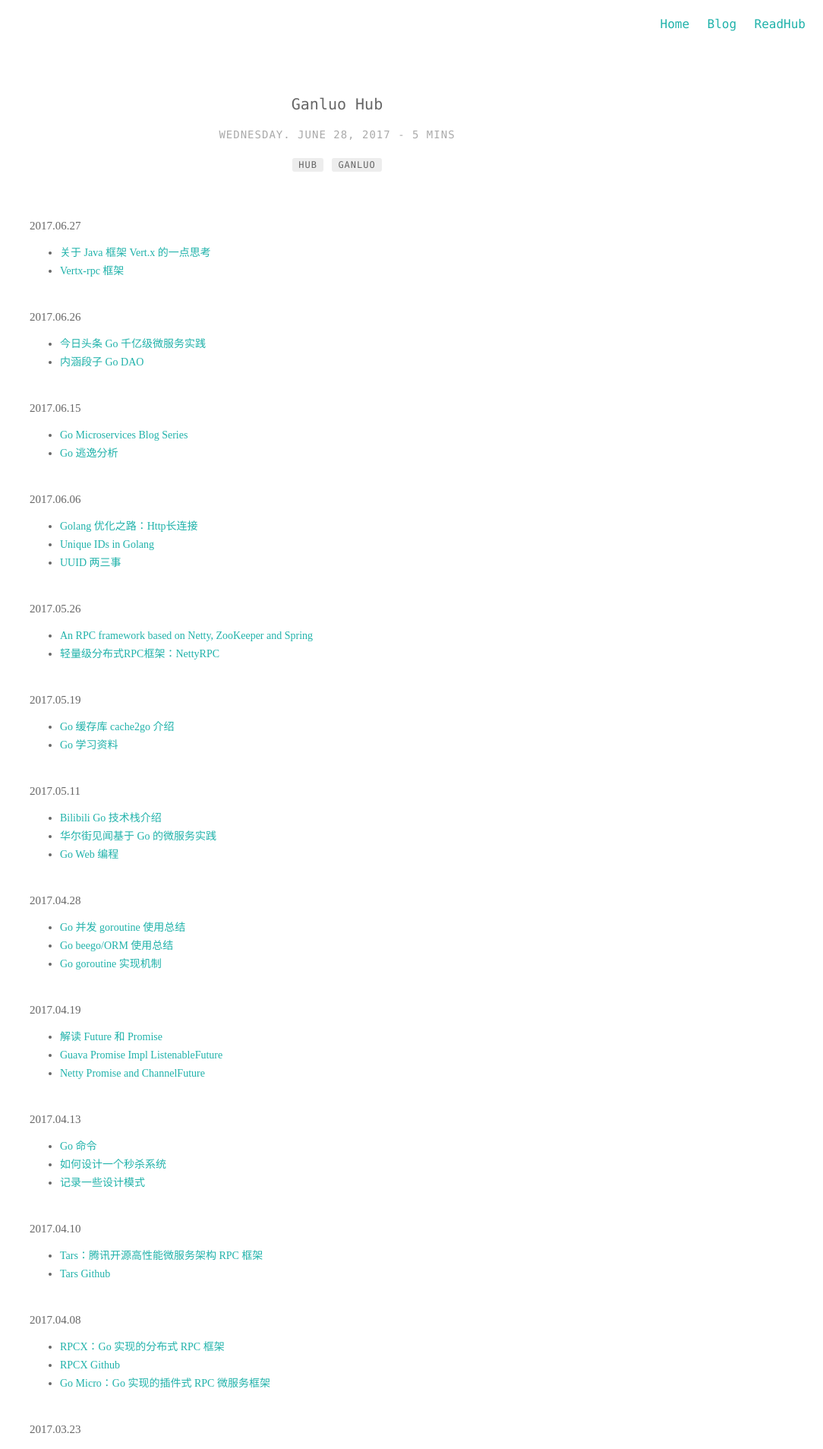
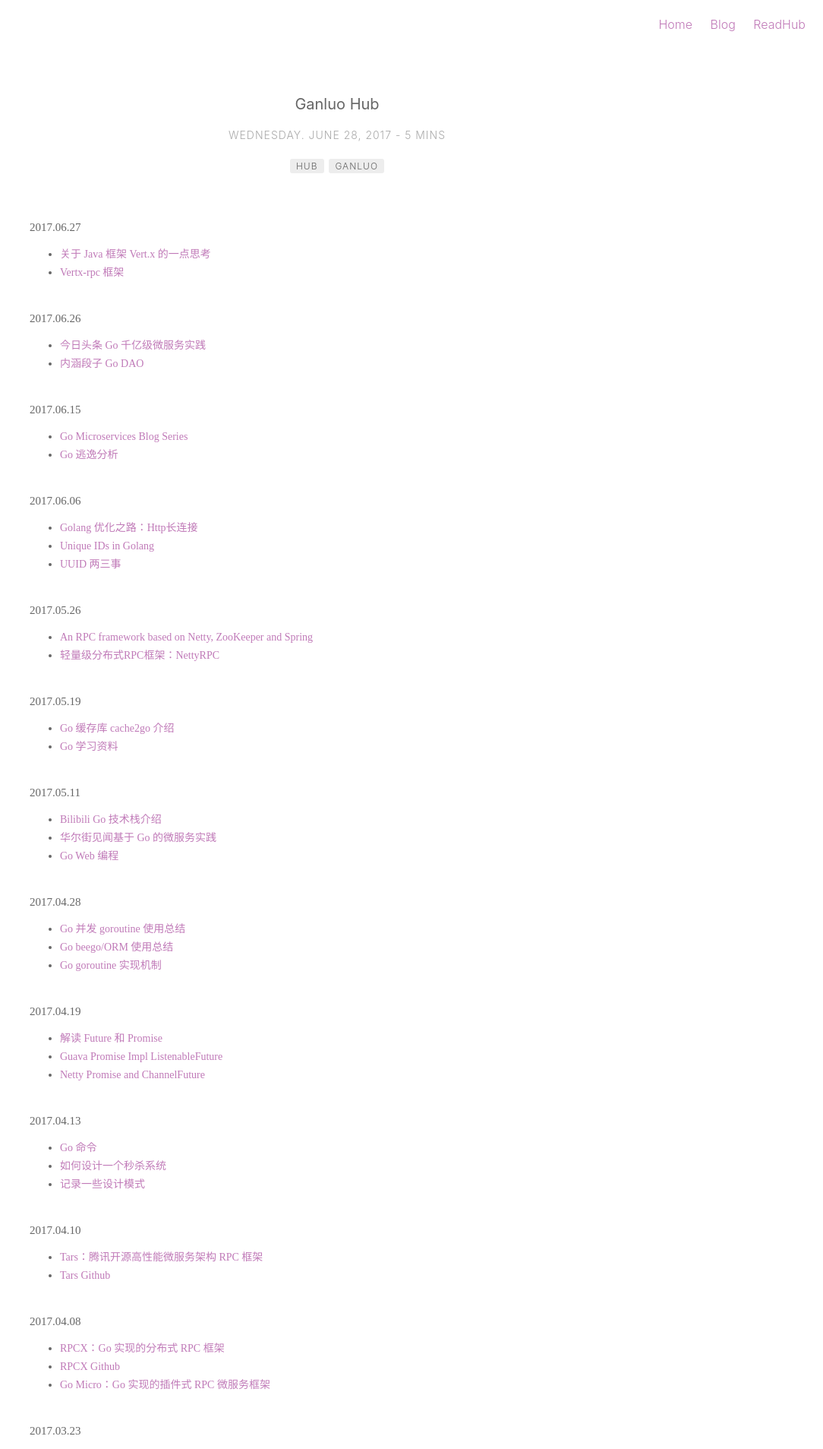
Before and after one commit to Jiangew/jiangew.github.io, a Jekyll site: the page built from _posts/2017-06-27-ganluo-hub.markdown, in a window 1280 px wide. Shown: the top 1907 px of the page at 76% size, without its empty margins (196-1280 px from the left). Built offline with Jekyll 4.4.1, drawn with Linux system fonts in a browser that asks for light colours.

Commit message:
font color change

```diff
--- a/_sass/base/general.sass
+++ b/_sass/base/general.sass
@@ -29,7 +29,7 @@ h4
 	font: 14px normal
 
 a
-	color: #20B2AA
+	color: #C07AB8
 
 p
 	line-height: 1.7
--- a/_sass/base/variables.sass
+++ b/_sass/base/variables.sass
@@ -1,4 +1,4 @@
-$fontSans: Menlo,"Helvetica Neue",Helvetica,Arial,sans-serif
+$fontSans: -apple-system,BlinkMacSystemFont,Segoe UI,Roboto,Helvetica,Arial,PingFang SC,Source Han Sans CN,Hiragino Sans GB,Microsoft YaHei,WenQuanYi Micro Hei,sans-serif
 
 $alpha: #666
 $beta: #222
```
